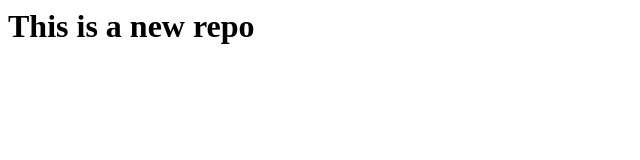
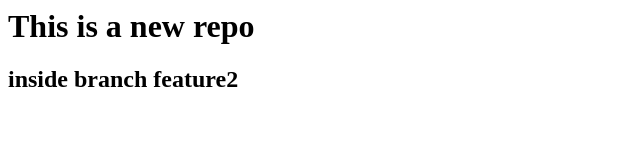
Before and after one commit to shivendra-999/localrepository, a plain HTML site: page index.html in a window 1280 px wide. Shown: the whole page, without its empty margins (0-640 px from the left). Drawn offline with Linux system fonts and the light colour scheme.

Commit message:
changes in feature1

```diff
--- a/index.html
+++ b/index.html
@@ -1 +1,2 @@
 <h1>This is a new repo</h1>
+<h2>inside branch feature2 </h2>
```
